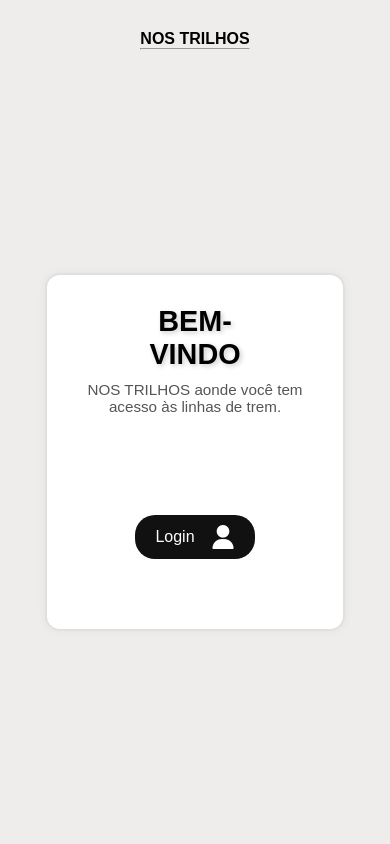
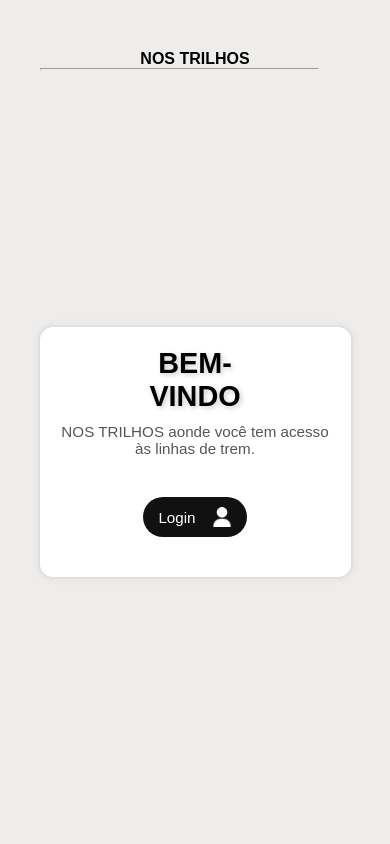
Before and after one commit to Rudolfosehnem/Mockup-NOS-TRILHOS, a PHP site: page /html/login.html in a window 390 px wide. Run offline with PHP 8.4, Linux system fonts and the light colour scheme.

Commit message:
update-media query 1.1

```diff
--- a/css/style.css
+++ b/css/style.css
@@ -13,12 +13,7 @@
   height: 100vh;
   flex-direction: column;
   text-align: center;
-  }
-
-  @media  screen and (max-width: 768px) {
-    .facet_sidebar {
-      display: none;
-    }
+  padding: 20px;
 }
 
 h1 {
@@ -32,8 +27,7 @@
 p {
   font-size: 1rem;
   color: #000;
-    margin-bottom: 20px;
-    margin-top: 10px;
+  margin: 10px 0 20px;
 }
 
 .rail-image {
@@ -50,31 +44,33 @@
   border: none;
   border-radius: 8px;
   cursor: pointer;
-    transition:  0.3s ease;
+  transition: 0.3s ease;
 }
 
 .btn-entrar:hover {
   background-color: #555;
 }
 
-  .line{
+.line {
   color: #000;
-
+  width: 100%;
+  max-width: 1228px;
 }
-
 
 header {
   padding: 10px 20px;
   font-weight: bold;
   margin-top: 20px;
+  width: 100%;
+  text-align: center;
 }
 
 .container {
   display: flex;
   justify-content: center;
   align-items: center;
-      height: calc(100vh - 60px);
-      padding: 20px;
+  height: calc(100vh - 100px);
+  width: 100%;
 }
 
 .card {
@@ -85,7 +81,7 @@
   text-align: center;
   max-width: 300px;
   box-shadow: 0 0 10px rgba(0, 0, 0, 0.05);
-
+  width: 100%;
 }
 
 .card h1 {
@@ -98,7 +94,7 @@
 .card p {
   font-size: 0.95rem;
   color: #555;
-      margin-bottom: 100px;
+  margin-bottom: 40px;
 }
 
 .login-btn {
@@ -114,9 +110,39 @@
   gap: 8px;
   text-decoration: none;
   transition: background-color 0.3s ease;
-      margin-bottom: 40px;
+  margin-bottom: 20px;
 }
 
 .login-btn:hover {
   background-color: #333;
 }
+
+.login-btn img {
+  width: 20px;
+  height: 20px;
+}
+
+/* RESPONSIVO */
+@media (max-width: 800px) {
+  h1 {
+    font-size: 1.5rem;
+  }
+
+  p {
+    font-size: 0.9rem;
+  }
+
+  .card {
+    padding: 20px 15px;
+    max-width: 90%;
+  }
+
+  .login-btn {
+    padding: 10px 15px;
+    font-size: 0.95rem;
+  }
+
+  .line {
+    max-width: 90%;
+  }
+}
```
Lines whose indentation alone changed are shown as unchanged.
